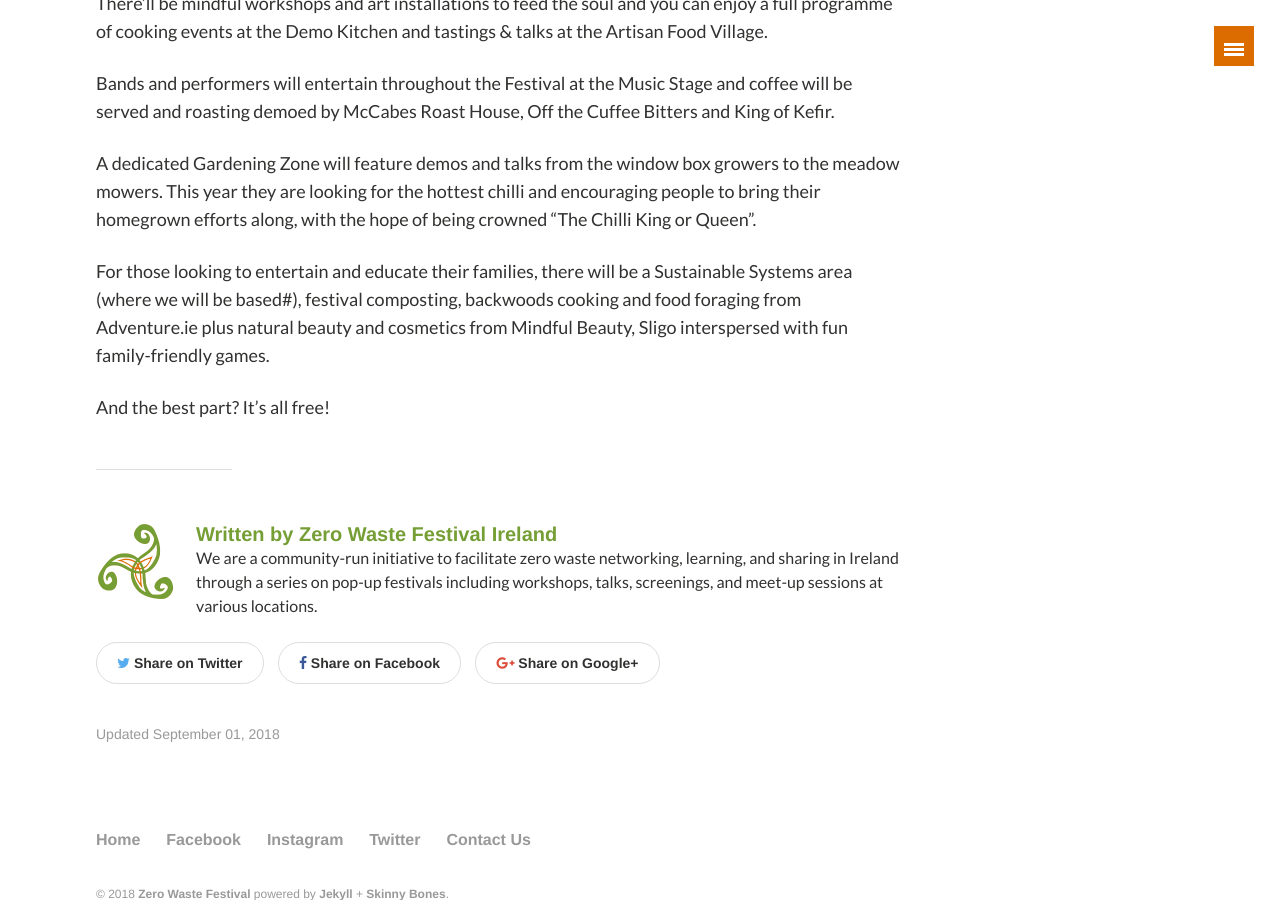
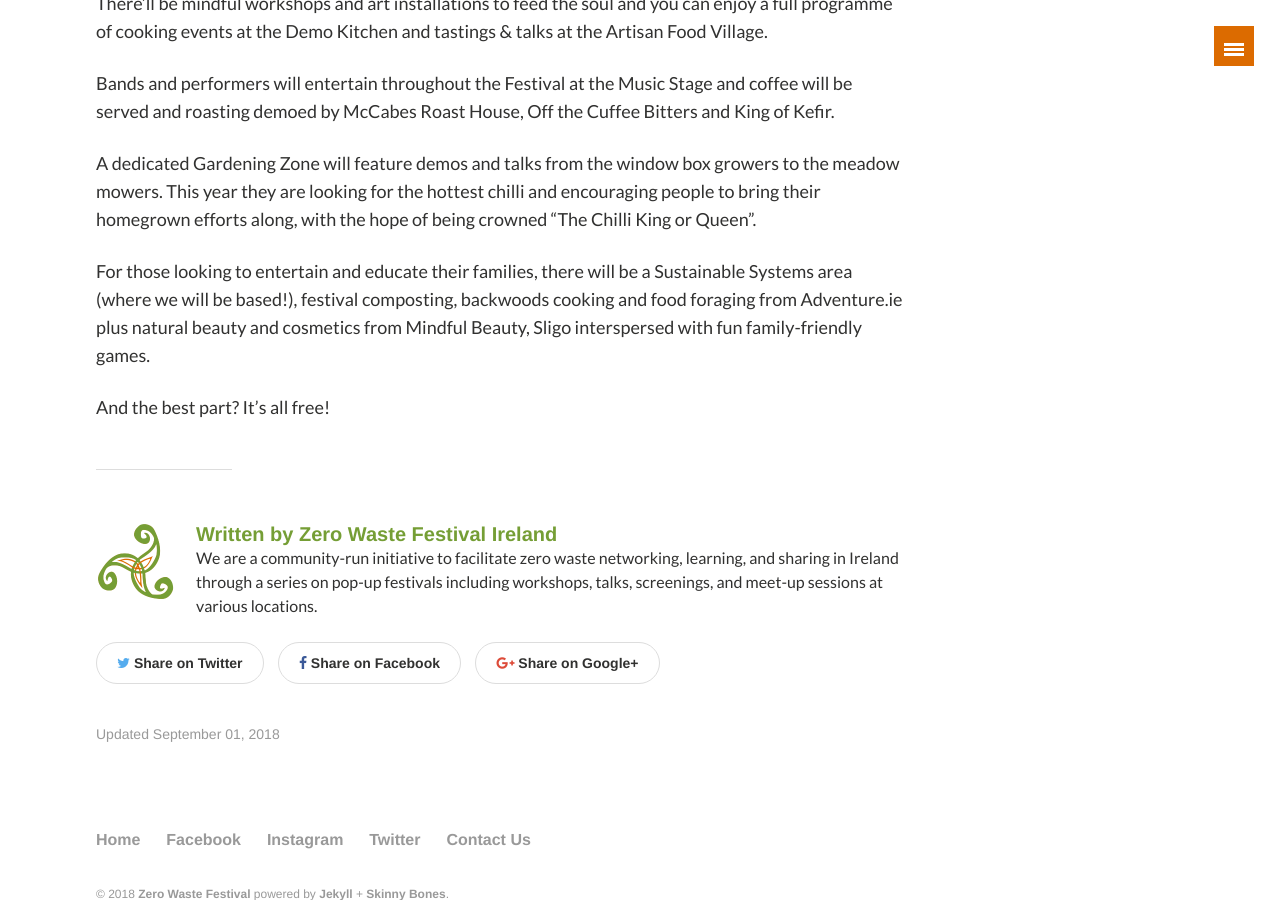
Before and after one commit to zerowastefestival/zerowastefestival.github.io, a Jekyll site: the page built from _posts/2018-09-01-zero-waste-at-festival-of-food.md, in a window 1280 px wide and 900 px high, scrolled down 1105 px. Built offline with Jekyll 4.4.1, drawn with Linux system fonts in a browser that asks for light colours; some web fonts are replaced.

```diff
--- a/_posts/2018-09-01-zero-waste-at-festival-of-food.md
+++ b/_posts/2018-09-01-zero-waste-at-festival-of-food.md
@@ -23,6 +23,6 @@ Bands and performers will entertain throughout the Festival at the Music Stage a
 
 A dedicated Gardening Zone will feature demos and talks from the window box growers to the meadow mowers. This year they are looking for the hottest chilli and encouraging people to bring their homegrown efforts along, with the hope of being crowned “The Chilli King or Queen”.
 
-For those looking to entertain and educate their families, there will be a Sustainable Systems area (where we will be based#), festival composting, backwoods cooking and food foraging from Adventure.ie plus natural beauty and cosmetics from Mindful Beauty, Sligo interspersed with fun family-friendly games.
+For those looking to entertain and educate their families, there will be a Sustainable Systems area (where we will be based!), festival composting, backwoods cooking and food foraging from Adventure.ie plus natural beauty and cosmetics from Mindful Beauty, Sligo interspersed with fun family-friendly games.
 
 And the best part? It's all free!
```
